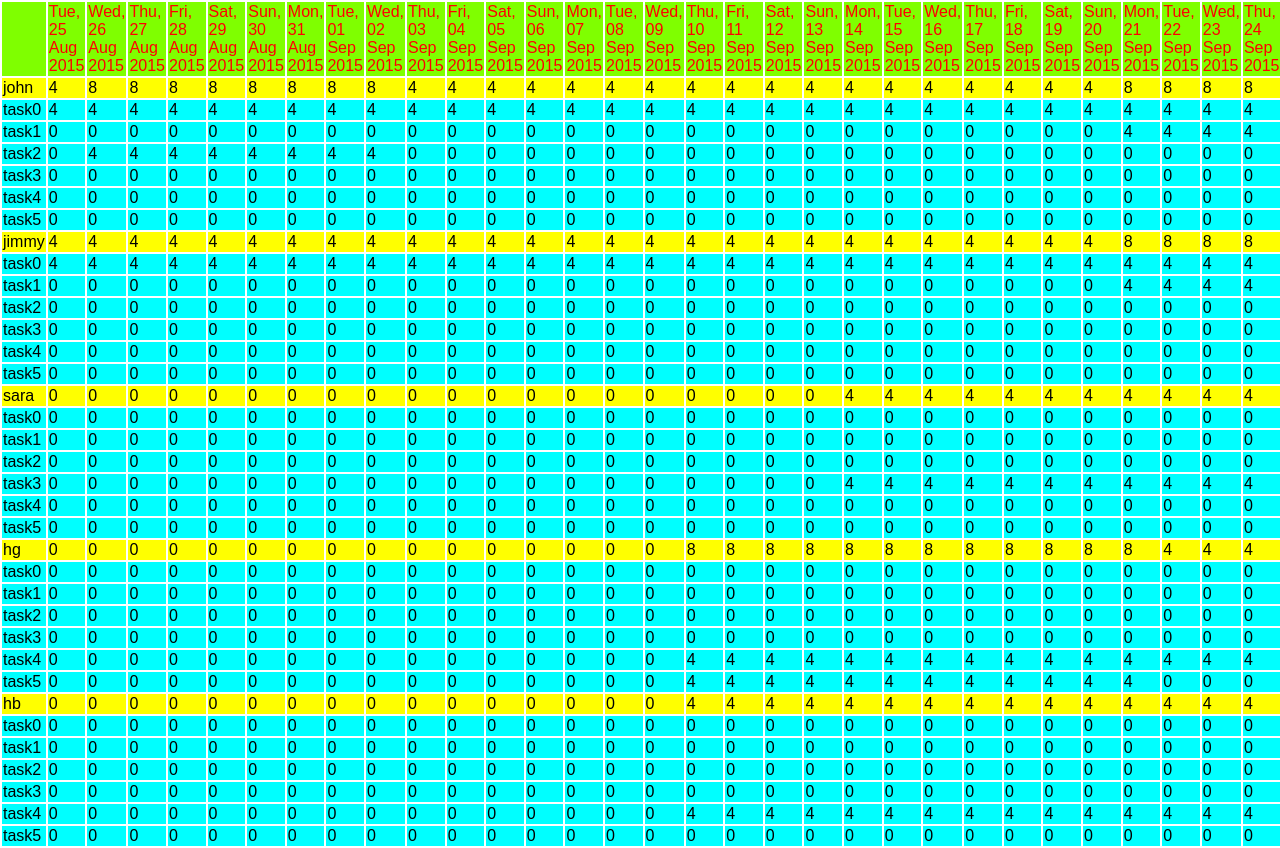
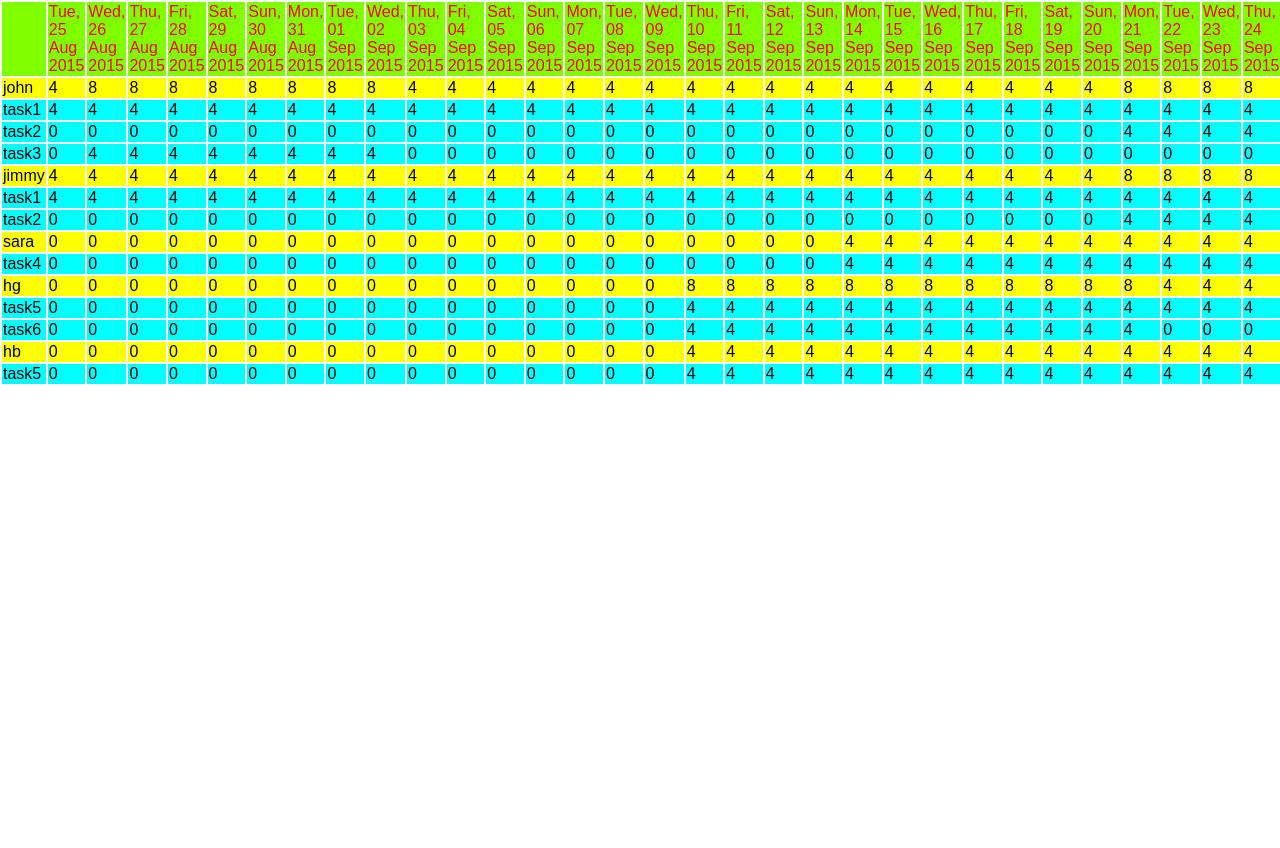
Before and after one commit to nandukalidindi/AllocationTask, a React (Create React App) app: page / in a window 1280 px wide. Shown: the top 848 px of the page. After the commit the page ends 800 px from the top, so only its background shows below. Built offline with nearby package versions, Linux system fonts and the light colour scheme.

Commit message:
Prevent showing all irrelavant task that are not allocated to a resource

```diff
--- a/src/all-resource-list.js
+++ b/src/all-resource-list.js
@@ -3,14 +3,14 @@ import ResourceTaskConsolidation from './resource-task-consolidation';
 
 class AllResourceList extends React.Component {
   render() {
-    var finalHash = this.props.finalHash;
+    var resourceTaskMap = this.props.resourceTaskMap;
     var headers = [];
     this.props.dateRange.forEach(function(date) {
       headers.push(<td> {date.toUTCString().split("00:00:00 ")[0]} </td>);
     });
     var allResources = [];
-    Object.keys(finalHash).forEach(function(resource) {
-      allResources.push(<ResourceTaskConsolidation finalHash={finalHash} resourceName={resource} />);
+    Object.keys(resourceTaskMap).forEach(function(resource) {
+      allResources.push(<ResourceTaskConsolidation resourceTaskMap={resourceTaskMap} resourceName={resource} />);
     });
     return (
       <table style={{'width': '100%'}}>
--- a/src/index.js
+++ b/src/index.js
@@ -5,18 +5,18 @@ import Task from './task';
 import ResourceTaskConsolidation from './resource-task-consolidation';
 import AllResourceList from './all-resource-list'
 
-Date.prototype.addDays = function(days) {
-    var dat = new Date(this.valueOf())
-    dat.setDate(dat.getDate() + days);
-    return dat;
+function addDaysToDate(currentDate, numberOfDays) {
+    var date = new Date(currentDate.valueOf())
+    date.setDate(date.getDate() + numberOfDays);
+    return date;
 }
 
 function getDates(startDate, stopDate) {
     var dateArray = new Array();
     var currentDate = startDate;
     while (currentDate <= stopDate) {
-        dateArray.push( new Date (currentDate) )
-        currentDate = currentDate.addDays(1);
+        dateArray.push(new Date (currentDate))
+        currentDate = addDaysToDate(currentDate, 1);
     }
     return dateArray;
 }
@@ -30,7 +30,7 @@ var data = [
   {"task": "task6", "resource": ["hg"], "start": "2015-09-10", "end": "2015-09-21", "utilization": 50}
 ]
 
-function processData(data) {
+function processedData(data) {
   return data.map(function(task) {
     task["start"] = new Date(task["start"]);
     task["end"] = new Date(task["end"]);
@@ -68,7 +68,7 @@ function resources(data) {
 }
 
 function populateNameTaskData(dateRanges, data) {
-  var finalHash = {};
+  var resourceTaskMap = {};
   dateRanges.forEach(function(date) {
     var hash = {};
     data.forEach(function(task) {
@@ -78,17 +78,18 @@ function populateNameTaskData(dateRanges, data) {
       });
     });
     Object.keys(hash).forEach(function(resource) {
-      finalHash[resource] = finalHash[resource] || [];
-      finalHash[resource].push(hash[resource]);
+      resourceTaskMap[resource] = resourceTaskMap[resource] || [];
+      resourceTaskMap[resource].push(hash[resource]);
     });
   });
-  return finalHash;
+  return resourceTaskMap;
 }
 
-var dates = getDateRanges(processData(data));
-var finalHash = populateNameTaskData(getDates(dates[0], dates[1]), processData(data));
+data = processedData(data);
+var dates = getDateRanges(data);
+var resourceTaskMap = populateNameTaskData(getDates(dates[0], dates[1]), data);
 
 ReactDOM.render(
-  <div><AllResourceList dateRange={getDates(dates[0], dates[1])} finalHash={finalHash} data={data} /></div>,
+  <div><AllResourceList dateRange={getDates(dates[0], dates[1])} resourceTaskMap={resourceTaskMap} /></div>,
   document.getElementById('root')
 );
--- a/src/resource-task-consolidation.js
+++ b/src/resource-task-consolidation.js
@@ -3,8 +3,9 @@ import Task from './task'
 
 class ResourceTaskConsolidation extends React.Component {
   render() {
-    var relevantTaskList = this.props.finalHash[this.props.resourceName];
-    var cells = [];
+    var resourceTaskMap = this.props.resourceTaskMap,
+        relevantTaskList = resourceTaskMap[this.props.resourceName],
+        cells = [];
     relevantTaskList.forEach(function(taskList) {
       var count = taskList.filter(function(task) { return task === 4; }).length*4;
       cells.push(<td> {count} </td>);
@@ -12,7 +13,9 @@ class ResourceTaskConsolidation extends React.Component {
 
     var list = [];
     for(var i=0; i<6; i++) {
-      list.push(<Task index={i} resourceList={relevantTaskList}/>)
+      if(relevantTaskList.map(function(task) { return task[i] !== 0 ; }).indexOf(true) !== -1) {
+        list.push(<Task index={i} resourceList={relevantTaskList}/>)
+      }
     }
     return (
       <tbody>
--- a/src/task.js
+++ b/src/task.js
@@ -8,7 +8,7 @@ class Task extends React.Component {
     taskListByIndex.forEach(function(task) {
       cells.push(<td> {task} </td>);
     });
-    var taskName = "task" + this.props.index.toString();
+    var taskName = "task" + (this.props.index + 1).toString();
     return (
       <tr className="cyan-cell">
         <td> {taskName} </td>
```
Also changed, not shown: dataCruncher.js (+7 -7 lines), src/data-processor.js (+7 -7 lines).
